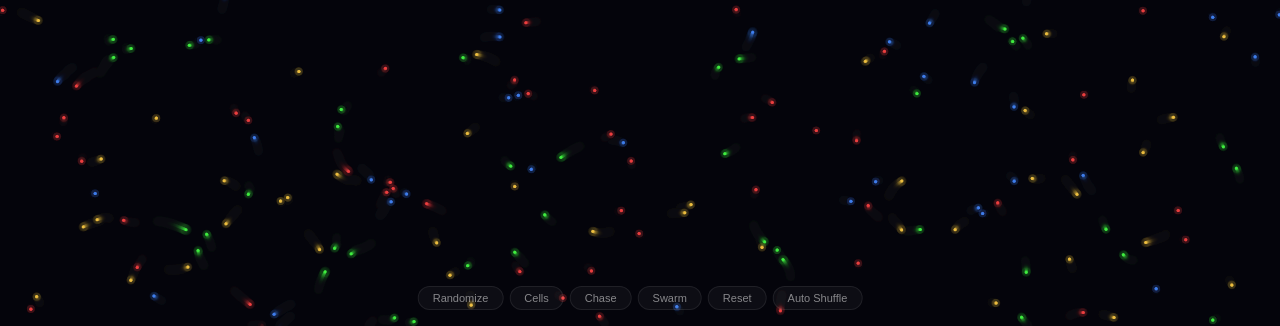
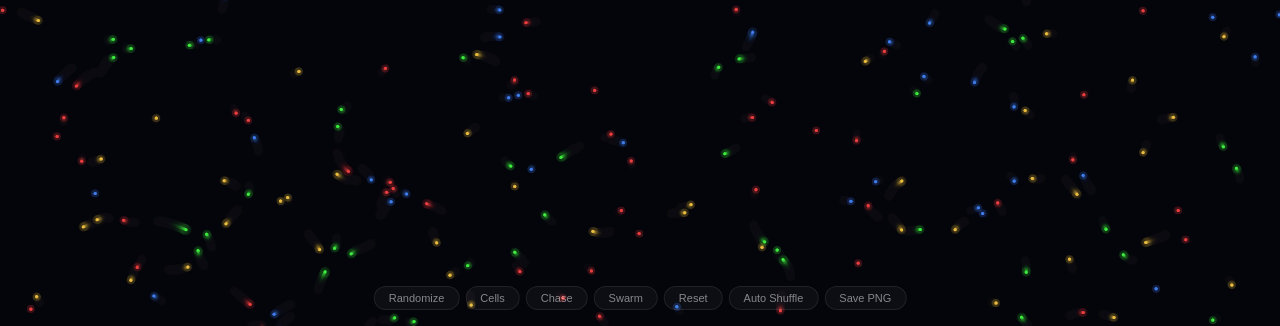
Before and after one commit to physics91/cosmic-suite, a plain HTML site: page life.html in a window 1280 px wide. Shown: the part 474-800 px from the top of the page. Drawn offline with Linux system fonts and the light colour scheme; animation ran at ten frames a second.

Commit message:
feat: Particle Life Save PNG button — 80th commit

```diff
--- a/life.html
+++ b/life.html
@@ -29,6 +29,7 @@
   <button class="btn" onclick="preset('swarm')">Swarm</button>
   <button class="btn" onclick="reset()">Reset</button>
   <button class="btn" id="shBtn" onclick="toggleShuffle()">Auto Shuffle</button>
+  <button class="btn" onclick="const l=document.createElement('a');l.download='life_'+Date.now()+'.png';l.href=C.toDataURL();l.click()">Save PNG</button>
 </div>
 <canvas id="c"></canvas>
 <script>
```
